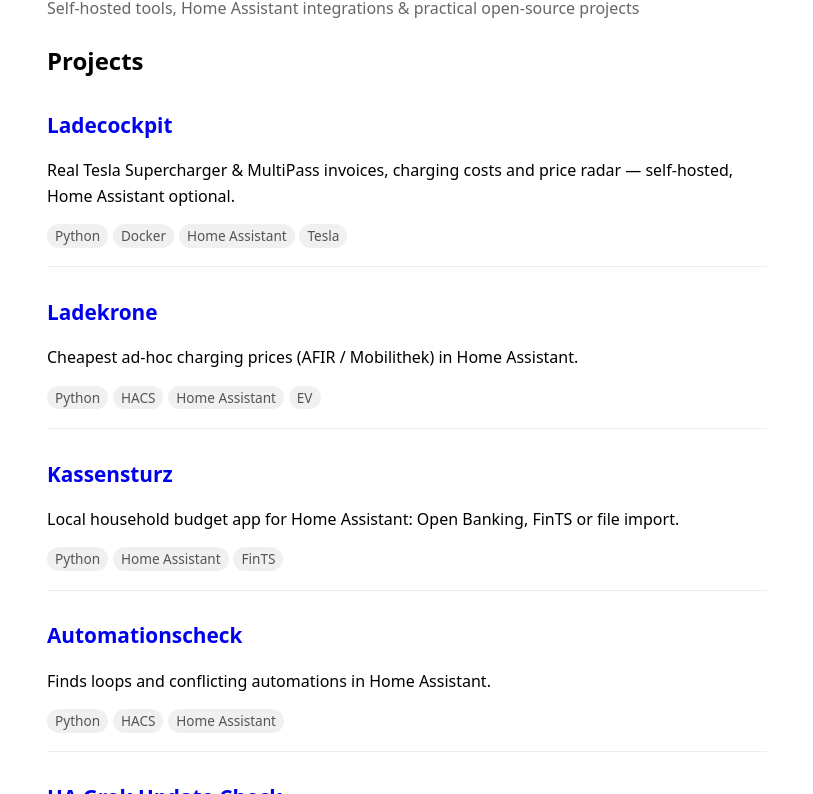
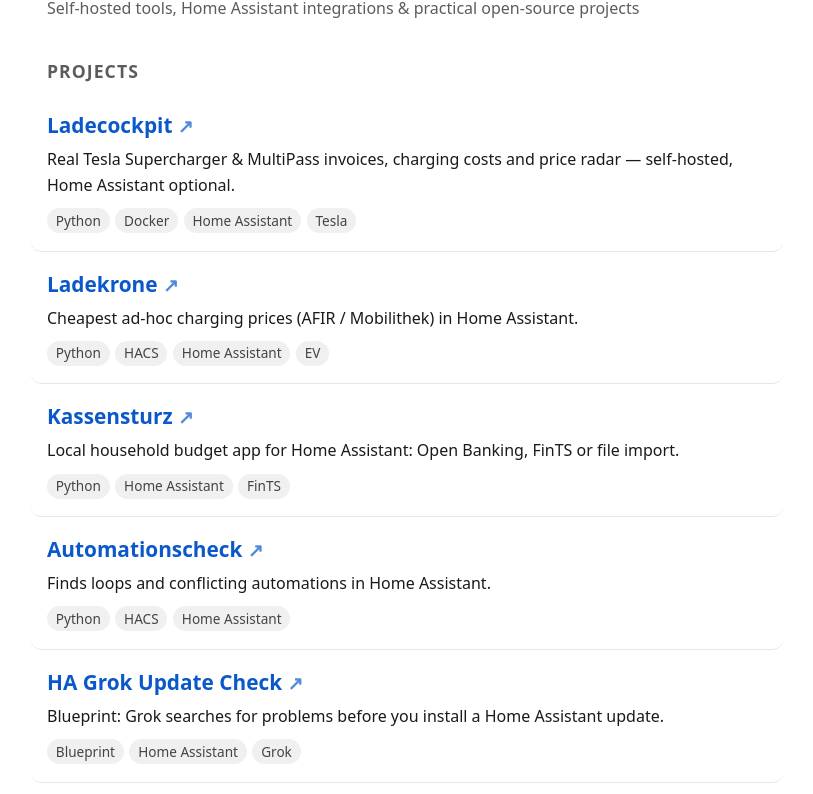
Before and after one commit to uekala/portfolio, an Astro site: page / in a window 1280 px wide. Shown: the part 96-890 px from the top of the page, without its empty margins (233-1046 px from the left). Built offline with nearby package versions, Linux system fonts and the light colour scheme; Astro itself is replaced by a stand-in of ours.

Commit message:
Portfolio: lesbare Links im Dunkelmodus, ganze Karte klickbar, Tastaturfokus, saubere Überschriften, Beschreibung für Vorschauen

```diff
--- a/src/pages/index.astro
+++ b/src/pages/index.astro
@@ -44,41 +44,71 @@ const projects = [
     <meta charset="utf-8" />
     <meta name="viewport" content="width=device-width, initial-scale=1" />
     <title>uekala — Portfolio</title>
+    <meta name="description" content="Self-hosted tools, Home Assistant integrations and practical open-source projects by uekala." />
+    <meta property="og:title" content="uekala — Portfolio" />
+    <meta property="og:description" content="Self-hosted tools, Home Assistant integrations and practical open-source projects." />
+    <meta property="og:type" content="website" />
+    <meta name="theme-color" content="#ffffff" media="(prefers-color-scheme: light)" />
+    <meta name="theme-color" content="#111111" media="(prefers-color-scheme: dark)" />
     <style>
-      :root { color-scheme: light dark; }
-      body { font-family: system-ui, sans-serif; max-width: 720px; margin: 2rem auto; padding: 0 1rem; line-height: 1.6; }
+      :root {
+        color-scheme: light dark;
+        --bg: #fff; --text: #1a1a1a; --muted: #5c5c5c; --rule: #e6e6e6;
+        --tag-bg: #f0f0f0; --tag-text: #444; --link: #0a58ca; --link-hover: #083f91; --card-hover: #f7f9fc;
+      }
+      @media (prefers-color-scheme: dark) {
+        :root {
+          --bg: #111; --text: #eee; --muted: #a8a8a8; --rule: #2e2e2e;
+          --tag-bg: #232323; --tag-text: #c8c8c8; --link: #7cb4ff; --link-hover: #a9ceff; --card-hover: #181c22;
+        }
+      }
+      body { font-family: system-ui, sans-serif; max-width: 720px; margin: 2rem auto; padding: 0 1rem; line-height: 1.6; background: var(--bg); color: var(--text); }
+      a { color: var(--link); text-underline-offset: 0.18em; }
+      a:hover { color: var(--link-hover); }
+      a:focus-visible { outline: 2px solid var(--link); outline-offset: 3px; border-radius: 4px; }
       h1 { font-size: 2.2rem; margin-bottom: 0.25rem; }
-      .subtitle { color: #666; margin-top: 0; }
-      .project { margin: 1.8rem 0; padding-bottom: 1.2rem; border-bottom: 1px solid #eee; }
-      .project h2 { margin: 0 0 0.3rem; font-size: 1.3rem; }
-      .project h2 a { text-decoration: none; }
-      .tags { font-size: 0.85rem; color: #555; margin-top: 0.4rem; }
-      .tags span { background: #f0f0f0; padding: 0.15rem 0.5rem; border-radius: 999px; margin-right: 0.3rem; }
-      @media (prefers-color-scheme: dark) {
-        body { background: #111; color: #eee; }
-        .subtitle, .tags { color: #aaa; }
-        .tags span { background: #222; }
-        .project { border-color: #333; }
-      }
+      .subtitle { color: var(--muted); margin-top: 0; }
+      h2 { font-size: 1.1rem; text-transform: uppercase; letter-spacing: 0.06em; color: var(--muted); margin: 2.2rem 0 0.5rem; }
+      .projects { list-style: none; padding: 0; margin: 0; }
+      .project { position: relative; padding: 1rem 1rem 1.1rem; margin: 0 -1rem; border-bottom: 1px solid var(--rule); border-radius: 10px; transition: background-color 0.15s; }
+      .project:hover { background: var(--card-hover); }
+      .project h3 { margin: 0 0 0.3rem; font-size: 1.3rem; }
+      .project h3 a { text-decoration: none; }
+      /* Ganze Karte klickbar, Link bleibt das einzige Ziel für Tastatur und Screenreader */
+      .project h3 a::after { content: ""; position: absolute; inset: 0; border-radius: 10px; }
+      .project h3 a:focus-visible { outline: none; }
+      .project:has(a:focus-visible) { outline: 2px solid var(--link); outline-offset: 2px; }
+      .project p { margin: 0; }
+      .arrow { font-size: 0.9em; opacity: 0.7; }
+      .tags { display: flex; flex-wrap: wrap; gap: 0.35rem; list-style: none; padding: 0; margin: 0.6rem 0 0; font-size: 0.85rem; }
+      .tags li { background: var(--tag-bg); color: var(--tag-text); padding: 0.1rem 0.55rem; border-radius: 999px; }
+      footer { margin-top: 2.5rem; color: var(--muted); }
+      @media (prefers-reduced-motion: reduce) { .project { transition: none; } }
     </style>
   </head>
   <body>
-    <h1>uekala</h1>
-    <p class="subtitle">Self-hosted tools, Home Assistant integrations & practical open-source projects</p>
+    <header>
+      <h1>uekala</h1>
+      <p class="subtitle">Self-hosted tools, Home Assistant integrations &amp; practical open-source projects</p>
+    </header>
 
-    <h2>Projects</h2>
-    {projects.map(p => (
-      <div class="project">
-        <h2><a href={p.url}>{p.name}</a></h2>
-        <p>{p.desc}</p>
-        <div class="tags">
-          {p.tags.map(t => <span>{t}</span>)}
-        </div>
-      </div>
-    ))}
+    <main>
+      <h2 id="projects">Projects</h2>
+      <ul class="projects" aria-labelledby="projects">
+        {projects.map(p => (
+          <li class="project">
+            <h3><a href={p.url}>{p.name} <span class="arrow" aria-hidden="true">↗</span></a></h3>
+            <p>{p.desc}</p>
+            <ul class="tags" aria-label="Technologies">
+              {p.tags.map(t => <li>{t}</li>)}
+            </ul>
+          </li>
+        ))}
+      </ul>
+    </main>
 
-    <p style="margin-top: 2rem;">
-      <a href="https://github.com/uekala">GitHub</a>
-    </p>
+    <footer>
+      <p>More on <a href="https://github.com/uekala">GitHub</a>.</p>
+    </footer>
   </body>
 </html>
```
